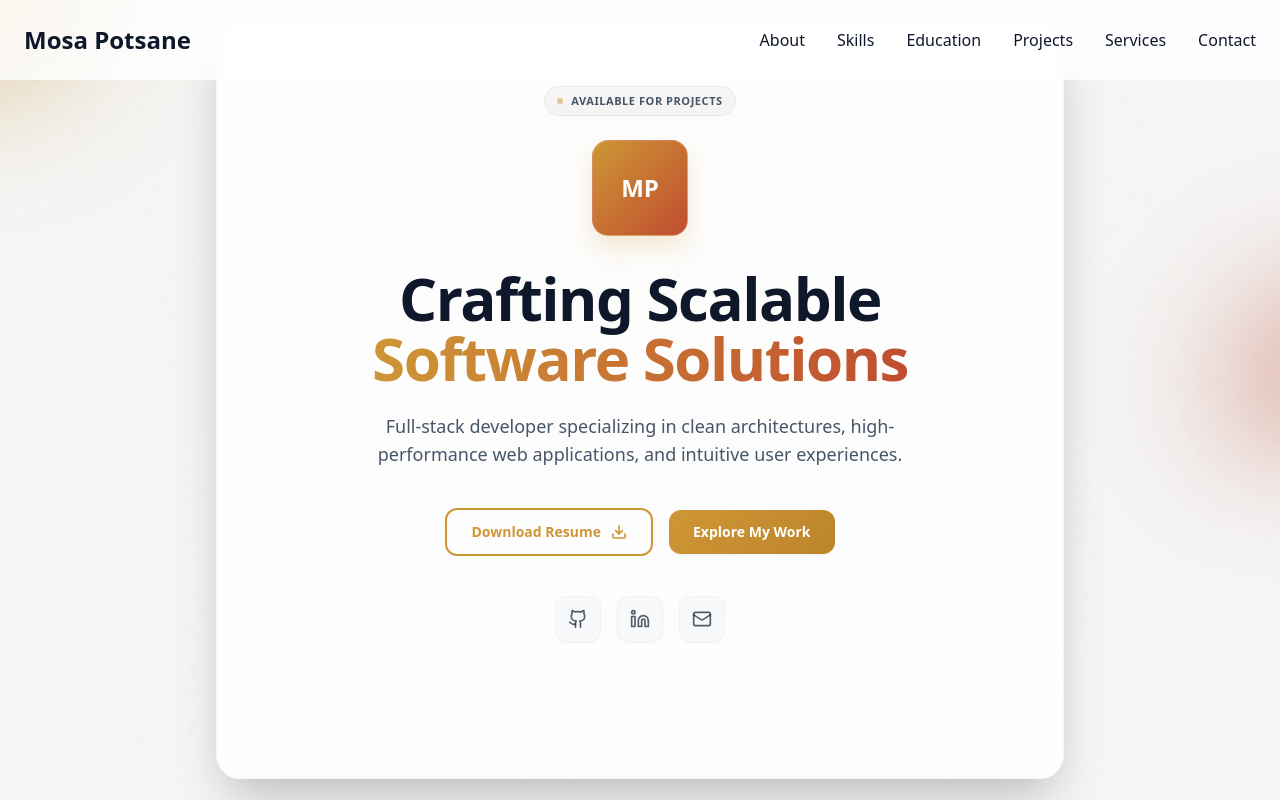
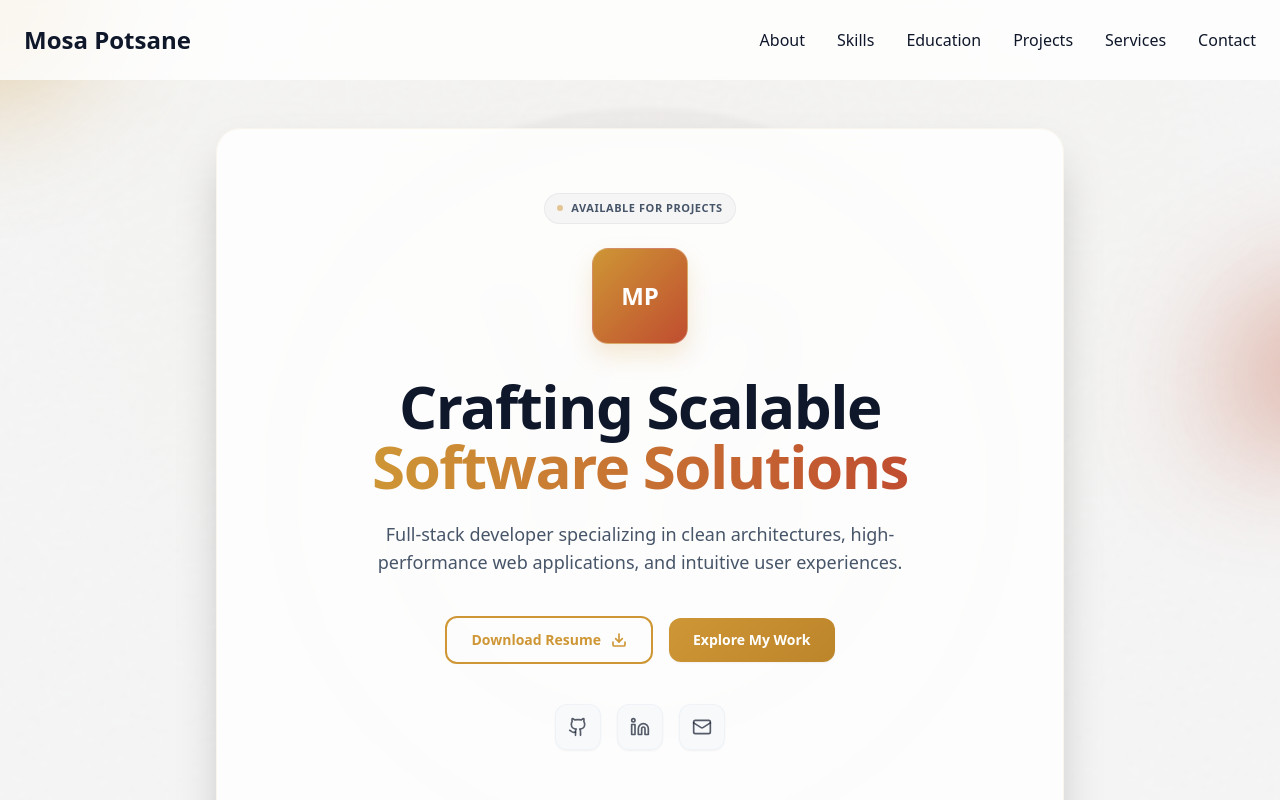
Before and after one commit to notoriY2/Portfolio, a React (Vite) app: page / in a window 1280 px wide. Shown: the top 800 px of the page. Built offline with nearby package versions, Linux system fonts and the light colour scheme.

Commit message:
Update Hero.tsx

```diff
--- a/src/components/Hero.tsx
+++ b/src/components/Hero.tsx
@@ -46,7 +46,7 @@ export default function Hero(): JSX.Element {
   const accentOpacity = Math.max(0.06, 0.18 - scrollProgress * 0.18);
 
   return (
-    <section className="min-h-screen flex items-center justify-center relative overflow-hidden bg-slate-50/50">
+    <section className="min-h-screen flex items-center justify-center relative overflow-hidden bg-slate-50/50 pt-24 md:pt-32 pb-12">
       {/* Dynamic Background Reveal Layer */}
       <div
         className="absolute inset-0 z-0 animate-reveal-bg pointer-events-none"
```
